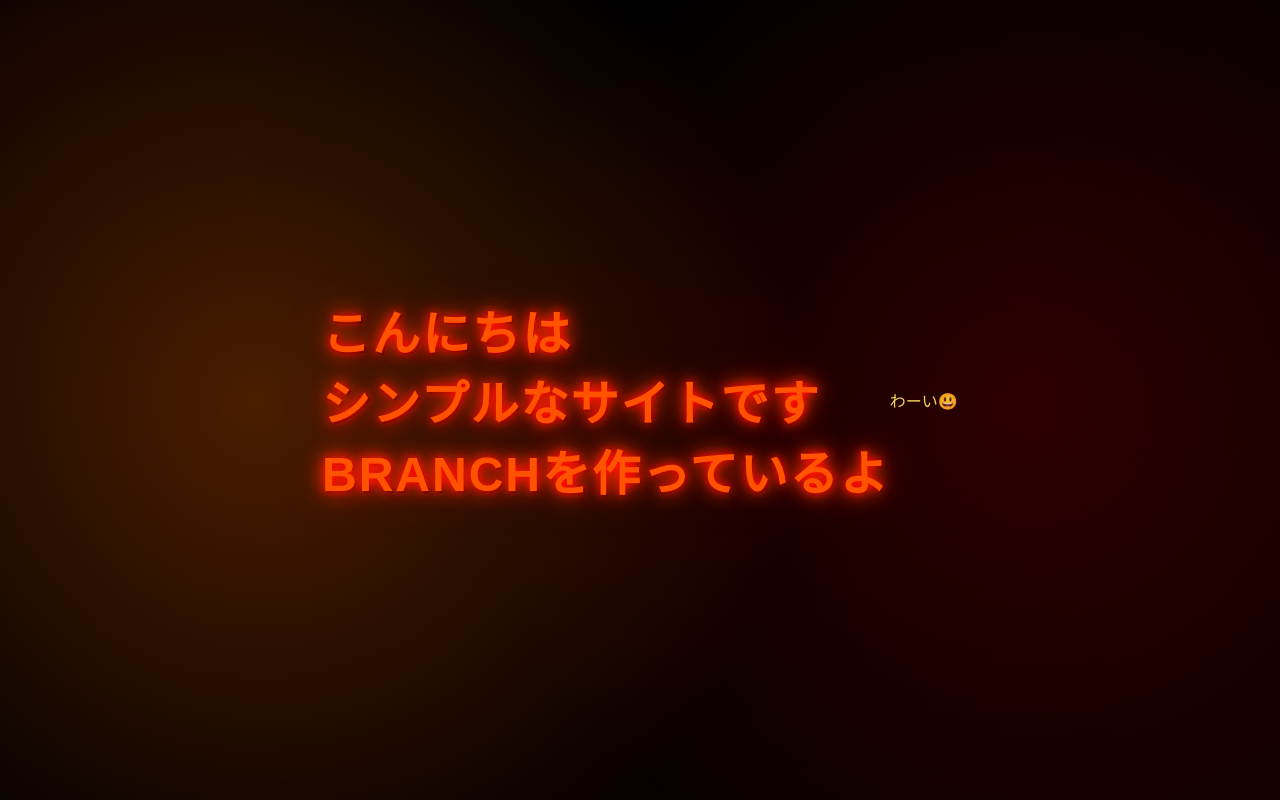
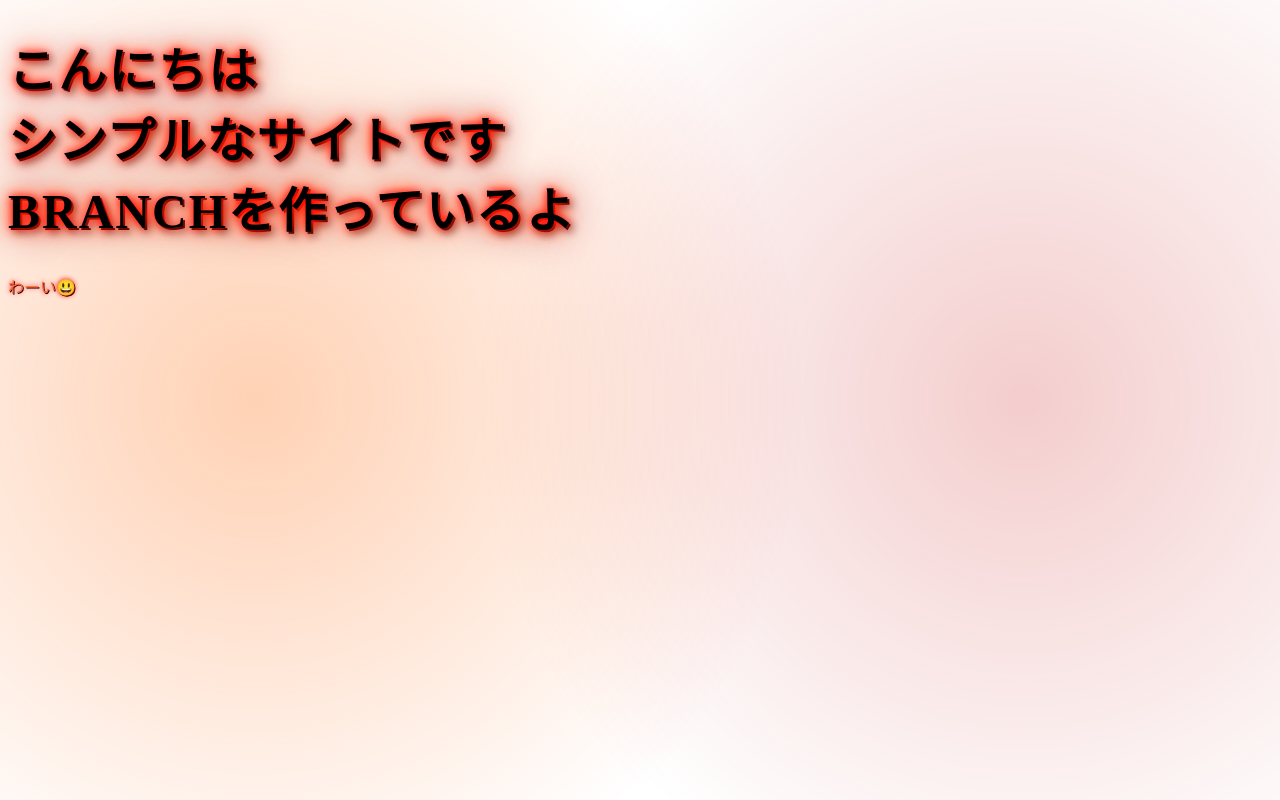
Before and after one commit to taktt764-stack/20251124day21_sunabaco, a plain HTML site: page index.html in a window 1280 px wide. Drawn offline with Linux system fonts and the light colour scheme.

Commit message:
Revert "Merge branch 'main' of https://github.com/taktt764-stack/20251124day21_sunabaco"
This reverts commit bc930c1d020510ac6f452238a795f8fae504713e, reversing
changes made to c04055f78f9d02780a1f9e0681ae9e6d17807472.

```diff
--- a/style.css
+++ b/style.css
@@ -1,5 +1,8 @@
+<<<<<<< HEAD
 /* 終末のデザイン */
-
+=======
+/* 画面の真ん中に文字を表示する例 */
+>>>>>>> parent of 0b84e30 (見た目をサイケデリックに)
 body {
   margin: 0;
   height: 100vh;
@@ -7,6 +10,7 @@ body {
   justify-content: center;
   align-items: center;
   font-family: "Hiragino Kaku Gothic ProN", "Yu Gothic", sans-serif;
+<<<<<<< HEAD
   background: linear-gradient(135deg, #1a0000, #330000, #000000, #1a0000);
   background-size: 400% 400%;
   animation: apocalypse 10s ease infinite;
@@ -33,6 +37,9 @@ body::before {
   0% { background-position: 0% 50%; }
   50% { background-position: 100% 50%; }
   100% { background-position: 0% 50%; }
+=======
+  background-color: #f5f5f5;
+>>>>>>> parent of 0b84e30 (見た目をサイケデリックに)
 }
 
 @keyframes flicker {
@@ -42,6 +49,7 @@ body::before {
 
 h1 {
   font-size: 48px;
+<<<<<<< HEAD
   color: #ff4500;
   text-shadow:
     0 0 10px #ff0000,
@@ -56,10 +64,14 @@ h1 {
   z-index: 1;
   text-transform: uppercase;
   filter: brightness(1.2);
+=======
+  color: #333;
+>>>>>>> parent of 0b84e30 (見た目をサイケデリックに)
 }
 
 h2 {
   font-size: 32px;
+<<<<<<< HEAD
   color: #cc3300;
   text-shadow:
     0 0 8px #ff0000,
@@ -82,4 +94,13 @@ h2 {
 
 /* 亀裂エフェクト */
 p {
-  color: #ff6
+  color: #ff6633;
+  text-shadow:
+    0 0 5px #ff0000,
+    1px 1px 0px #000;
+  position: relative;
+  z-index: 1;
+=======
+  color: #333;
+>>>>>>> parent of 0b84e30 (見た目をサイケデリックに)
+}
```
